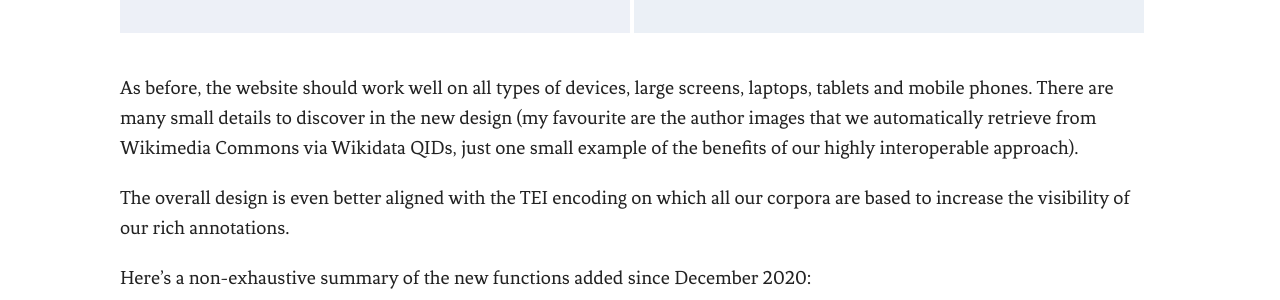
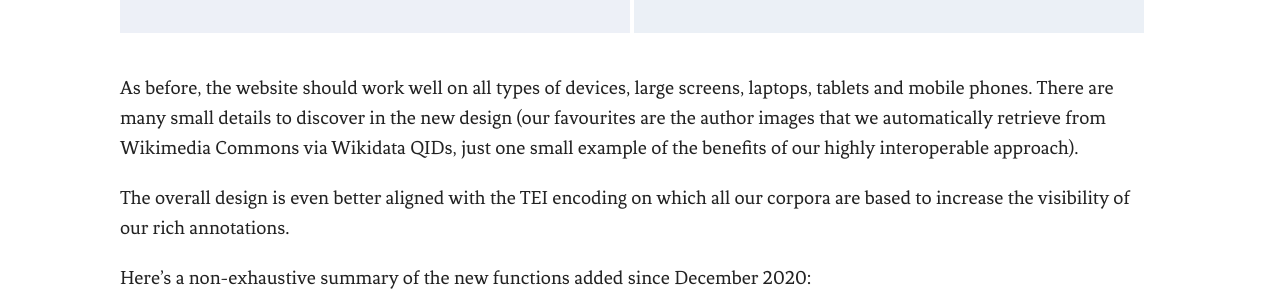
Before and after one commit to weltliteratur/blog, a Jekyll site: the page built from _posts/2021-08-05-dracor-summer-update-2021.markdown, in a window 1280 px wide. Shown: the part 1385-1685 px from the top of the page. Built offline with Jekyll 4.4.1, drawn with Linux system fonts in a browser that asks for light colours.

Commit message:
more like

```diff
--- a/_posts/2021-08-05-dracor-summer-update-2021.markdown
+++ b/_posts/2021-08-05-dracor-summer-update-2021.markdown
@@ -19,7 +19,7 @@ We have worked on all levels of the website, the homepage, the corpus overviews
   <img src="/images/dracor/dracor-2021-mobile-mockup-03.jpg" alt="" style="width:49%;" />
 </figure>
 
-As before, the website should work well on all types of devices, large screens, laptops, tablets and mobile phones. There are many small details to discover in the new design (my favourite are the author images that we automatically retrieve from Wikimedia Commons via Wikidata QIDs, just one small example of the benefits of our highly interoperable approach).
+As before, the website should work well on all types of devices, large screens, laptops, tablets and mobile phones. There are many small details to discover in the new design (our favourites are the author images that we automatically retrieve from Wikimedia Commons via Wikidata QIDs, just one small example of the benefits of our highly interoperable approach).
 
 The overall design is even better aligned with the TEI encoding on which all our corpora are based to increase the visibility of our rich annotations.
 
```
